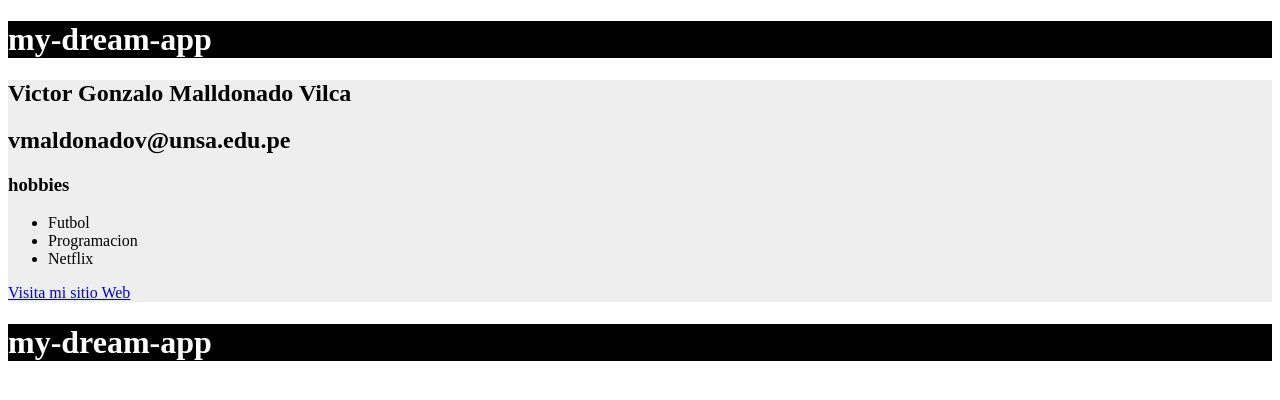
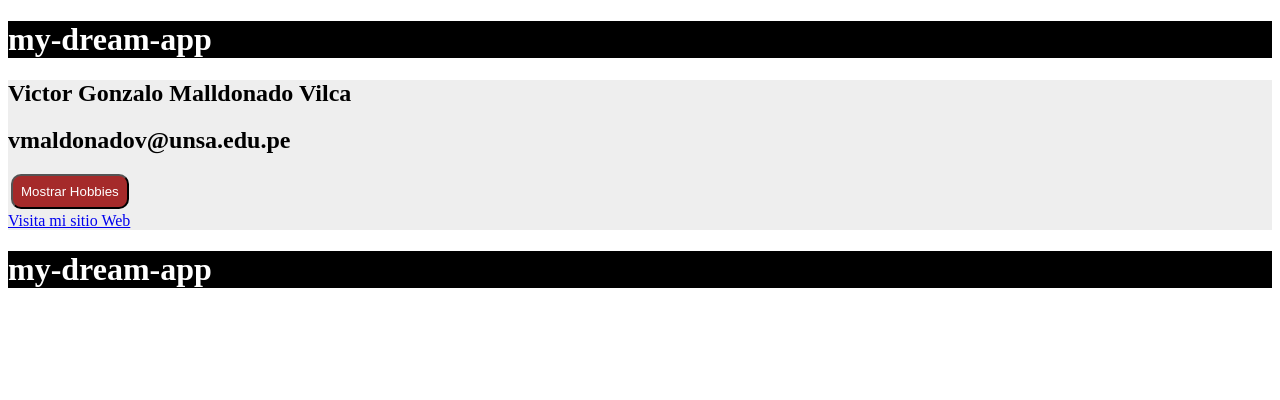
Before and after one commit to Victor-Gonzalo-Maldonado-Vilca/Angular, an Angular app: page / in a window 1280 px wide. Shown: the top 400 px of the page. Built offline with nearby package versions, Linux system fonts and the light colour scheme.

Commit message:
Colocando un boton para visualizar y ocultar los hobbies, además se implemento estilos para el boton

```diff
--- a/src/app/app.component.css
+++ b/src/app/app.component.css
@@ -11,3 +11,11 @@
   color: red;
   padding: 20px;
 }
+.btn {
+  padding: 8px;
+  color: white;
+  background-color: brown;
+  display: block;
+  margin: 3px;
+  border-radius: 10px;
+}
--- a/src/app/app.component.html
+++ b/src/app/app.component.html
@@ -5,7 +5,8 @@
 <div class="ash">
   <h2>{{ name }}</h2>
   <h2>{{ email }}</h2>
-  <div *ngIf="showhobbies()">
+  <button (click)="toggleHobbies()" class="btn">Mostrar Hobbies</button>
+  <div *ngIf="showHobbies" class="componente2">
     <h3>hobbies</h3>
     <ul>
       <li *ngFor="let hobby of hobbies">{{ hobby }}</li>
--- a/src/app/app.component.ts
+++ b/src/app/app.component.ts
@@ -11,6 +11,7 @@
   email; //string;
   webpage: string;
   hobbies: string[];
+  showHobbies: boolean;
 
   constructor(){
     console.log('Constructor Working...');
@@ -18,8 +19,9 @@
     this.email = 'vmaldonadov@unsa.edu.pe';
     this.webpage = 'http://www.unsa.edu.pe';
     this.hobbies = ['Futbol', 'Programacion', 'Netflix'];
+    this.showHobbies = false;
   }
-  showhobbies(){
-    return true;
+  toggleHobbies(){
+    this.showHobbies = !this.showHobbies;
   }
 }
```
